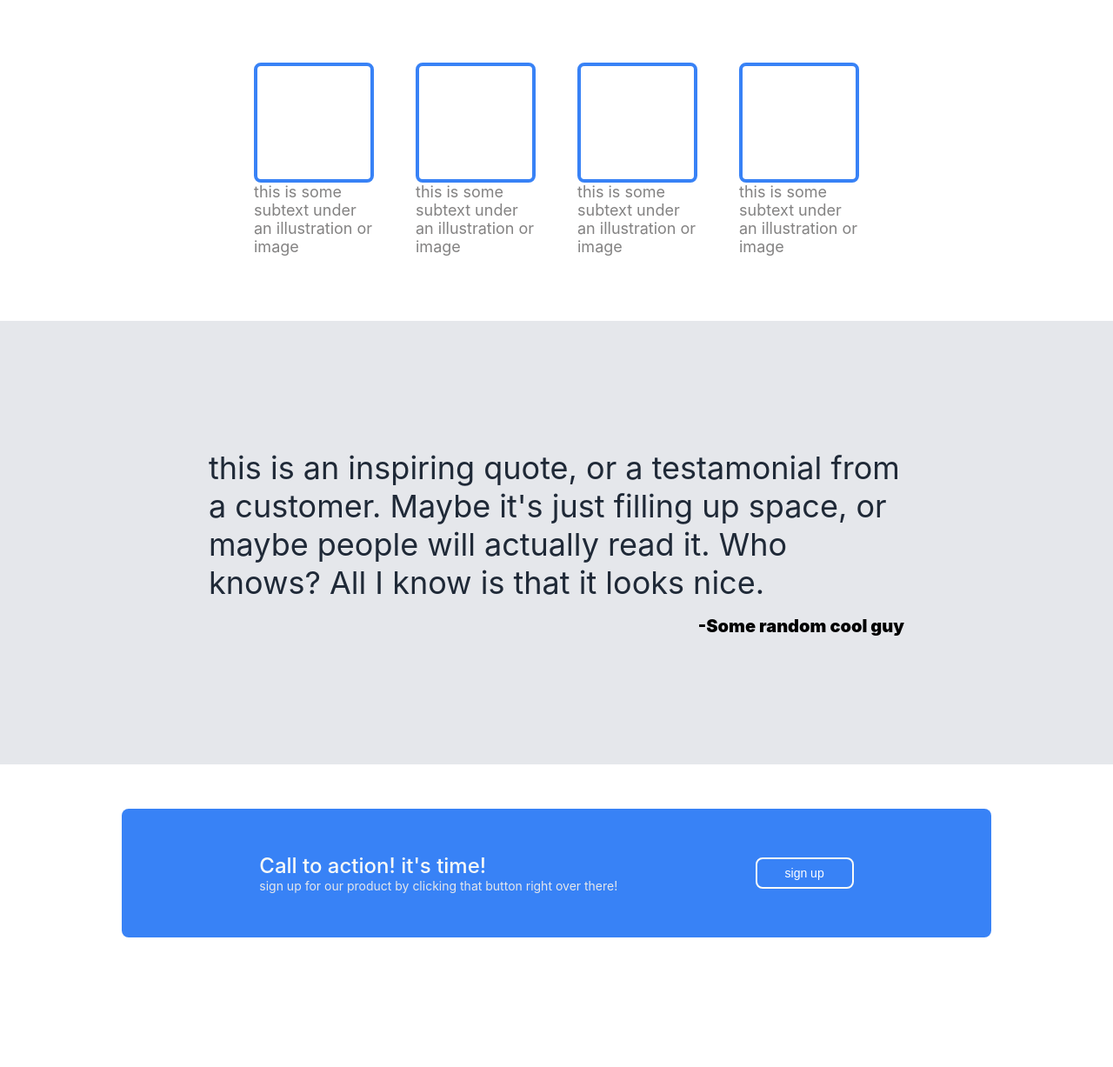
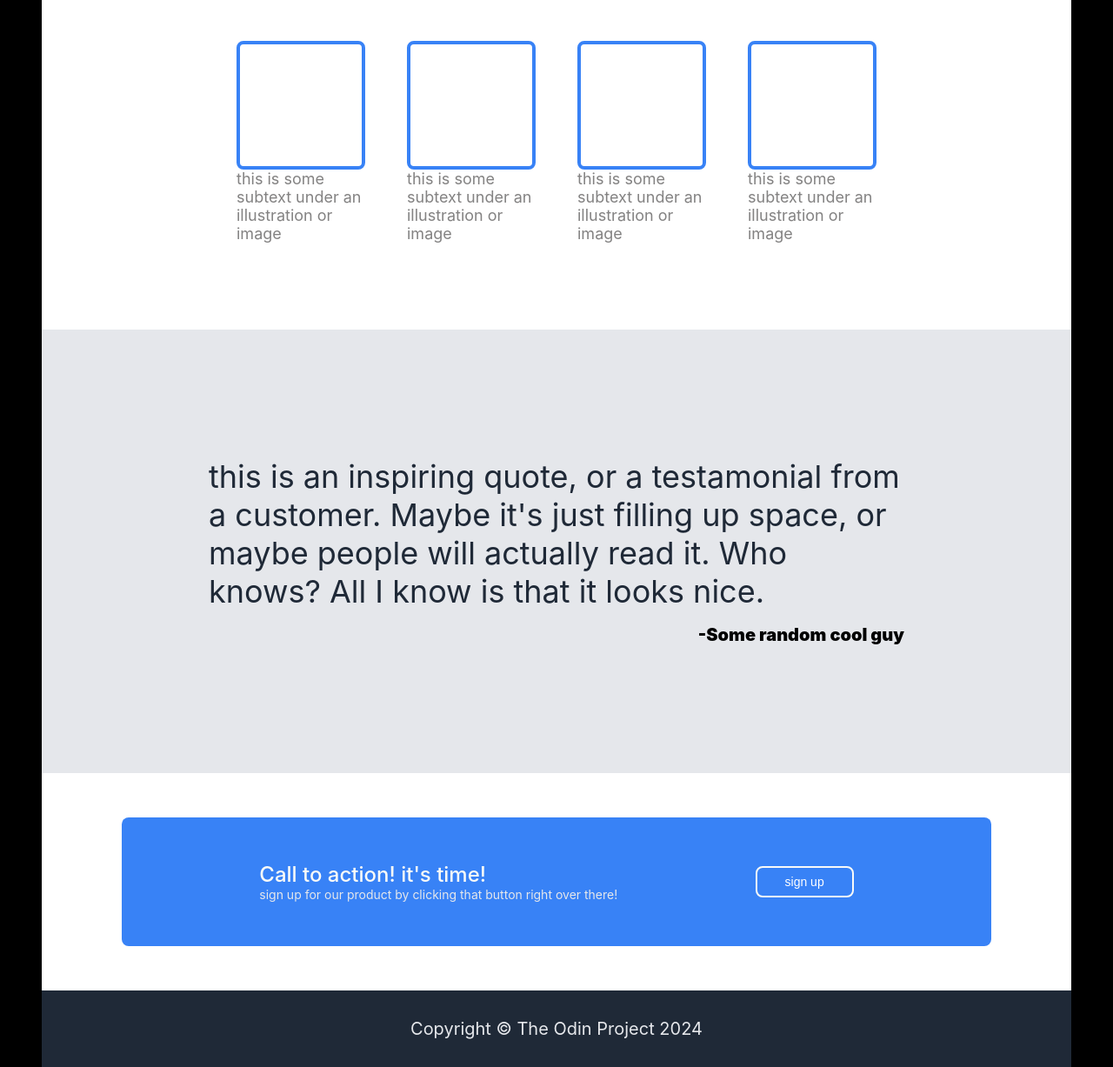
Before and after one commit to Osama3511/landing-page, a plain HTML site: page index.html in a window 1280 px wide. Shown: the part 581-1808 px from the top of the page at 87% size. Before the commit the page ends 1710 px from the top, so only its background shows below. Drawn offline with Linux system fonts and the light colour scheme.

Commit message:
final product might apply some changes later

```diff
--- a/index.html
+++ b/index.html
@@ -65,5 +65,9 @@
         </div>
     </div>
 
+    <div class="footer">
+        Copyright © The Odin Project 2024
+    </div>
+
 </body>
 </html>
--- a/styles.css
+++ b/styles.css
@@ -1,8 +1,10 @@
 body {
     display: flex;
     flex-direction: column;
-    margin: 0;
-    padding: 0;
+    flex-shrink: 0;
+    margin: 0 48px;
+    padding: 0 ;
+    background-color: black;
     font-family: -apple-system, BlinkMacSystemFont, 'Segoe UI', Roboto, Oxygen, Ubuntu, Cantarell, 'Open Sans', 'Helvetica Neue', sans-serif;
 }
 
@@ -13,7 +15,7 @@ body {
     flex-direction: column;
 
     background-color: #1F2937;
-    padding: 0 128px 100px ;
+    padding: 0 156px 100px ;
     margin: 0;
     gap: 16px;
 
@@ -84,6 +86,7 @@ img {
 .middle-body{
     display: flex;
     flex-direction: column;
+    background-color: white;
     padding-top: 24px;
 }
 
@@ -100,18 +103,19 @@ img {
     display: flex;
     justify-content: center;
     gap: 48px;
-    padding: 75px 150px;
+    padding: 50px 150px 100px;
 
 }
 
 .info{
     display: flex;
     flex-wrap: wrap;
-    width: 138px;
+    width: 148px;
 }
+
 .square{
-    height: 130px;
-    width: 130px;
+    height: 140px;
+    width: 140px;
     border-radius: 8px;
     border: 4px solid #3882F6;
     display: flex;
@@ -164,6 +168,7 @@ img {
     height: 250px;
     justify-content: center;
     align-items: center;
+    background-color: white;
 }
 
 .fourth-body-container {
@@ -196,3 +201,15 @@ img {
     font-style: light italic;
     border:2px solid #F9FAF8;
 }
+
+/* footer */
+
+.footer {
+    display: flex;
+    justify-content: center;
+    padding: 32px;
+    background-color: #1F2937;
+    color: #E5E7EB;
+    font-size: 20px;
+    font-style: light italic;
+}
```
Also changed, not shown: 1 other file.
